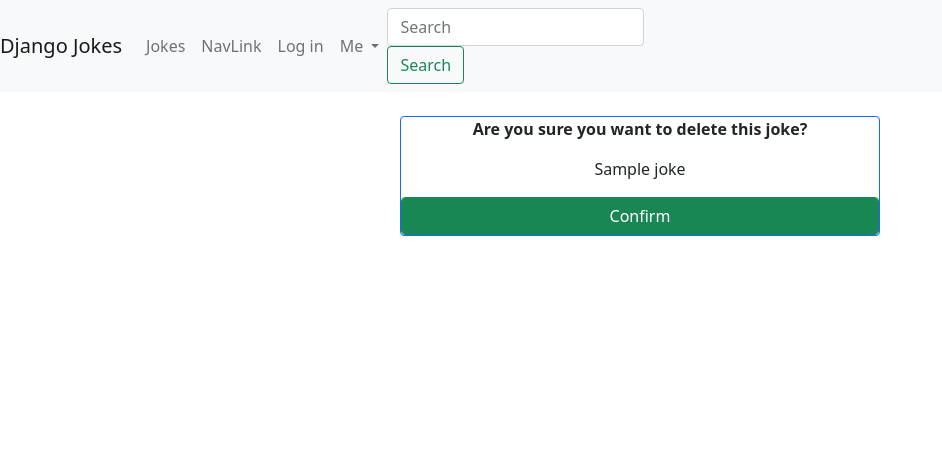
After one commit to andres777-stack/djangokokes.com, a Django app: page /jokes/joke/1/delete/ in a window 1280 px wide. The commit adds this page. Shown: the top 476 px of the page, without its empty margins (0-942 px from the left). Run offline with Django 4.2, Linux system fonts and the light colour scheme; tables that the repository leaves empty hold one stand-in row (values such as "Sample post").

Commit message:
Adding deleteView

```diff
--- a/jokes/urls.py
+++ b/jokes/urls.py
@@ -1,5 +1,5 @@
 from django.urls import path
-from .views import (JokeListView, JokeDetailView,
+from .views import (JokeListView, JokeDeleteView, JokeDetailView,
 JokeCreateView, JokeUpdateView)
 
 app_name = 'jokes'
@@ -9,6 +9,7 @@ urlpatterns = [
     path('joke/<int:pk>/', JokeDetailView.as_view(), name = 'detail'),
     path('joke/<int:pk>/update/', JokeUpdateView.as_view(), name = 'update'),
     path('joke/create/', JokeCreateView.as_view(), name = 'create'),
+    path('joke/<int:pk>/delete/', JokeDeleteView.as_view(), name = 'delete'),
 
 
 ]
--- a/jokes/views.py
+++ b/jokes/views.py
@@ -1,5 +1,6 @@
-from django.views.generic import ListView, DetailView, CreateView, UpdateView
+from django.views.generic import ListView, DeleteView, DetailView, CreateView, UpdateView
 from .models import Joke
+from django.urls import reverse_lazy
 
 class JokeListView(ListView):
     model = Joke
@@ -15,4 +16,8 @@ class JokeCreateView(CreateView):
 class JokeUpdateView(UpdateView):
     model = Joke
     fields = ['question', 'answer']
+
+class JokeDeleteView(DeleteView):
+    model = Joke
+    success_url = reverse_lazy('jokes:list')
 # Create your views here.
--- /dev/null
+++ b/templates/jokes/joke_confirm_delete.html
@@ -0,0 +1,15 @@
+{% extends '_base.html' %}
+
+{% block title %} Delete Joke {% endblock %}
+
+{% block main %}
+
+<div class="card border-primary m-auto mb-3 text-center" style="max-width: 30rem">
+<form action="" method="post">
+    {% csrf_token %}
+    <p><strong>Are you sure you want to delete this joke?</strong></p>
+    <p>{{ joke.question }}</p>
+    <button class="btn btn-success form-control">Confirm</button>
+</form>
+</div>
+{%  endblock %}
--- a/templates/jokes/joke_list.html
+++ b/templates/jokes/joke_list.html
@@ -10,6 +10,7 @@
 {% for joke in joke_list %}
 <li class="list-group-item"><a href="{{ joke.get_absolute_url }}">{{ joke.question }}</a>
 <a href="{% url 'jokes:update' joke.pk %}" class="btn btn-info btn-sm float-right mr-2">Update</a>
+<a href="{% url 'jokes:delete' joke.pk %}" class="btn btn-danger btn-sm float-right mr-2">Delete</a>
 </li>
 {% endfor %}
 </ul>
```
